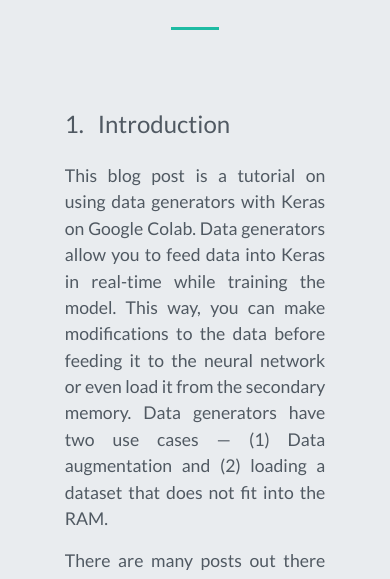
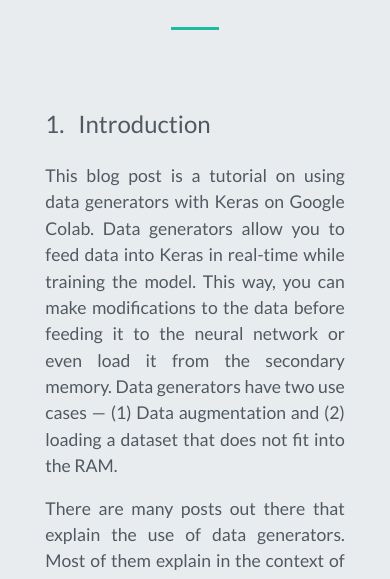
Before and after one commit to satvik-venkatesh/satvik-venkatesh.github.io, a plain HTML site: page post-test-1.html in a window 390 px wide. Shown: the part 261-840 px from the top of the page. Drawn offline with Linux system fonts and the light colour scheme.

Commit message:
Optimisations for layout on mobile

```diff
--- a/style-blog.css
+++ b/style-blog.css
@@ -212,4 +212,9 @@ h3.heading-blog {
   display: block;
   margin: 0 auto;
 }
+.narrow {
+  width: 85%;
+  margin: 1.5rem auto;
+  padding-top: 2rem;
 }
+}
```
Also changed, not shown: style.css (+11 -0 lines).
